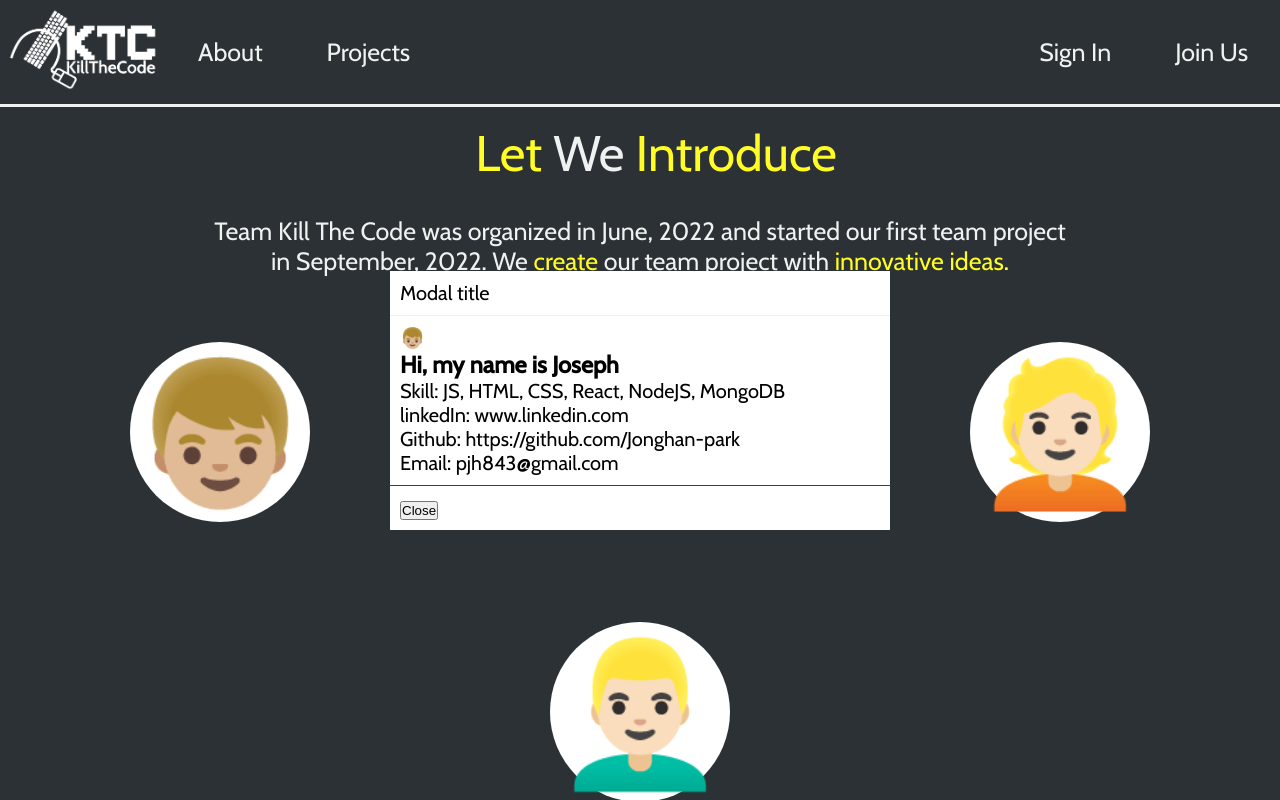
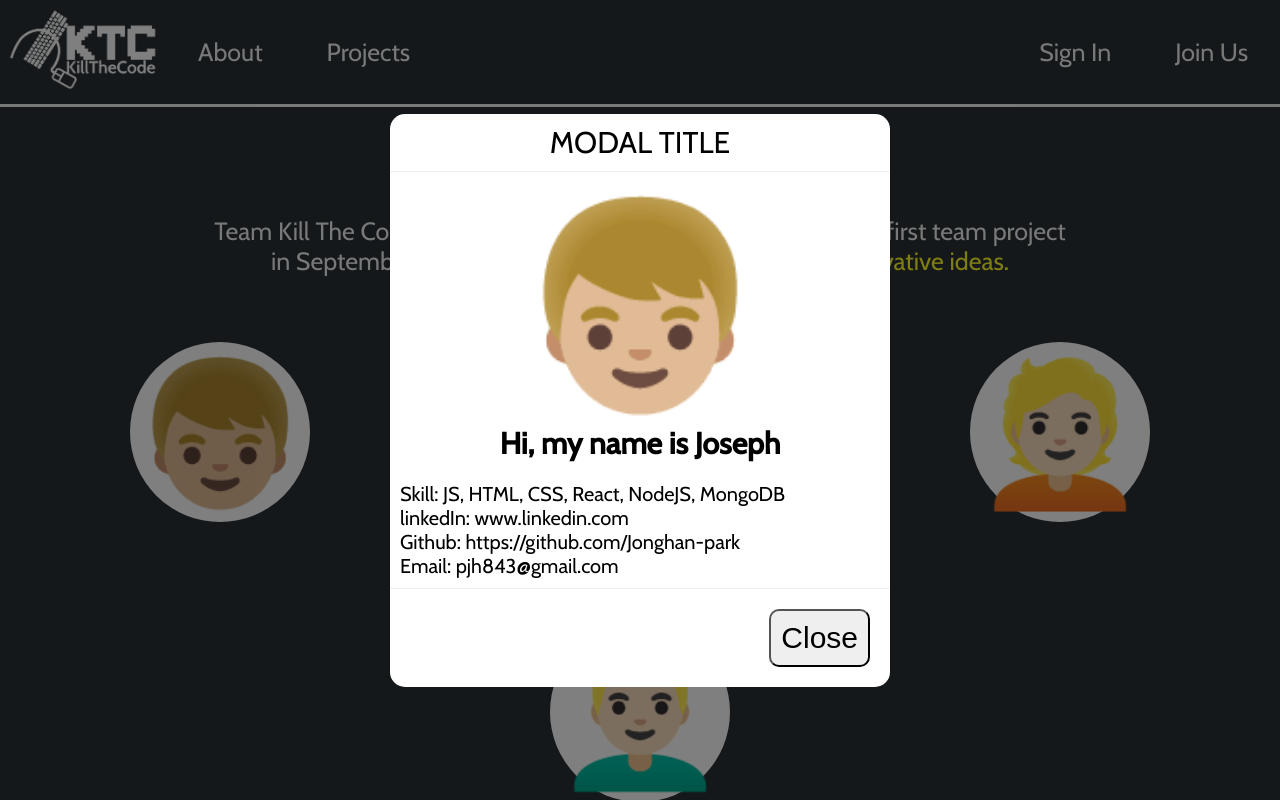
Before and after one commit to Jonghan-park/KillTheCode, a React (Create React App) app in the folder frontend/: page /about in a window 1280 px wide. Both pictures are taken after a click on the element "👦🏼". Shown: the top 800 px of the page. Built offline with nearby package versions, Linux system fonts and the light colour scheme.

Commit message:
Update modal

```diff
--- a/frontend/src/components/About/Emoji.js
+++ b/frontend/src/components/About/Emoji.js
@@ -3,12 +3,12 @@ import Modal from "../AboutModal/Modal";
 import "./Emoji.css";
 
 const Emoji = ({ users }) => {
-  const [show, setShow] = useState(false);
+  const [showModal, setShowModal] = useState(false);
   const [curIndex, setCurIndex] = useState(0);
 
   const openModal = (index) => {
     setCurIndex(index);
-    setShow((prev) => !prev);
+    setShowModal((prev) => !prev);
   };
   return (
     <div className="emojiContainer">
@@ -19,7 +19,11 @@ const Emoji = ({ users }) => {
           </div>
         );
       })}
-      <Modal user={users[curIndex]} closeModal={show} setCloseModal={setShow} />
+      <Modal
+        user={users[curIndex]}
+        closeModal={showModal}
+        setCloseModal={setShowModal}
+      />
     </div>
   );
 };
--- a/frontend/src/components/AboutModal/Modal.css
+++ b/frontend/src/components/AboutModal/Modal.css
@@ -4,23 +4,57 @@
   top: 0;
   right: 0;
   bottom: 0;
-  /* background-color: rgba(0, 0, 0, 0.4); */
+  background-color: rgba(0, 0, 0, 0.5);
   display: flex;
   align-items: center;
   justify-content: center;
+  z-index: 2;
 }
 .modalContent{
+
   width: 500px;
+  border-radius: 15px;
   background-color: white;
   font-size: 20px;
+
 }
-.modalHeader,
-.modalFooter{
+.modalHeader{
+  display: flex;
+  justify-content: center;
+  font-size: 30px;
   padding: 10px;
 }
+.modalFooter{
+  display: flex;
+  justify-content: flex-end;
+  padding: 20px;
+}
 .modalBody{
+  display: flex;
+  flex-direction: column;
   border-top: 1px solid #eee;
-  border-bottom: 1px solid rgb(105, 45, 45);
+  border-bottom: 1px solid #eee;
   font-size: 20px;
   padding: 10px;
 }
+.modalEmoji{
+  font-size: 200px;
+  display: flex;
+  justify-content: center;
+}
+.modalHello{
+  font-size: 30px;
+  padding-bottom: 20px;
+  display: flex;
+  justify-content: center;
+}
+.modalButton{
+  padding: 10px;
+  font-size: 30px;
+  border-radius: 10px;
+  cursor: pointer;
+}
+.modalButton:hover{
+  color: white;
+  background-color: black;
+}
--- a/frontend/src/components/AboutModal/Modal.js
+++ b/frontend/src/components/AboutModal/Modal.js
@@ -2,16 +2,22 @@ import React from "react";
 import "./Modal.css";
 
 const Modal = ({ user, closeModal, setCloseModal }) => {
-  console.log(closeModal);
   return (
     <>
       {closeModal ? (
-        <div className="modalContainer">
-          <div className="modalContent">
-            <div className="modalHeader">Modal title</div>
+        // When user click outside of modal, it will be closed.
+        <div className="modalContainer" onClick={() => setCloseModal(false)}>
+          <div
+            className="modalContent"
+            // Do not close modal if content is clicked
+            onClick={(e) => {
+              e.stopPropagation();
+            }}
+          >
+            <div className="modalHeader">MODAL TITLE</div>
             <div className="modalBody">
-              <p>{user.emojiInUser}</p>
-              <h3>Hi, my name is {user.name}</h3>
+              <p className="modalEmoji">{user.emojiInUser}</p>
+              <h3 className="modalHello">Hi, my name is {user.name}</h3>
               <p>Skill: {user.skill}</p>
               <p>linkedIn: {user.linkedIn}</p>
               <p>Github: {user.github}</p>
```
